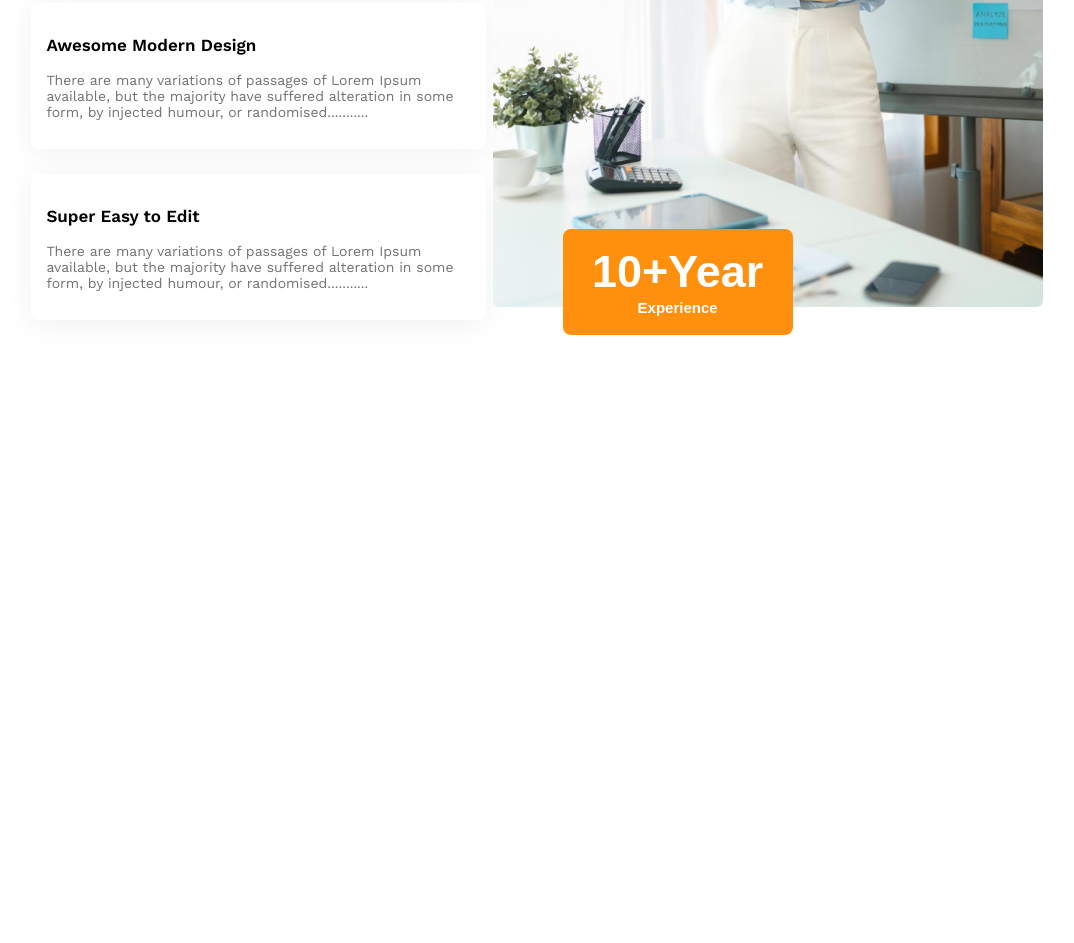
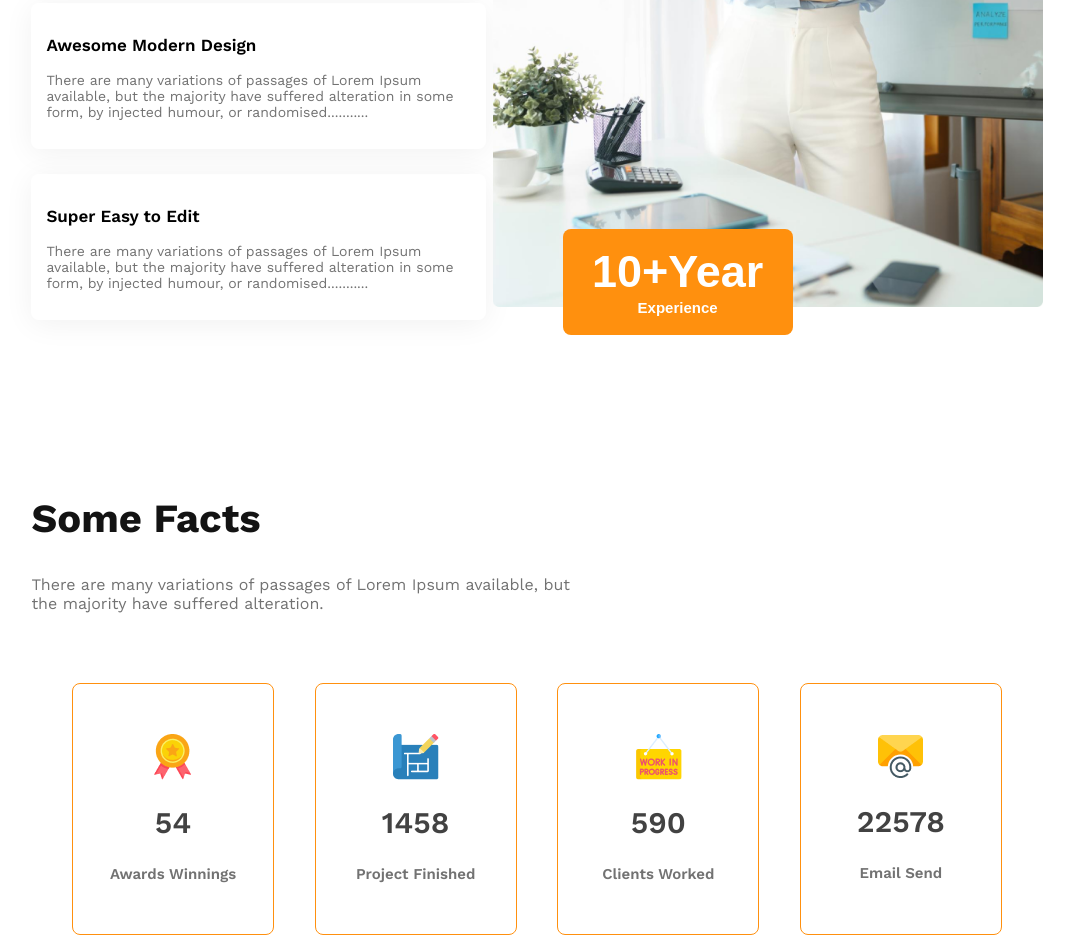
Before and after one commit to Itminan30/g3-architects, a plain HTML site: page index.html in a window 1280 px wide. Shown: the part 2275-3218 px from the top of the page, without its empty margins (103-1177 px from the left). Before the commit the page ends 2628 px from the top, so only its background shows below. Drawn offline with nearby package versions, Linux system fonts and the light colour scheme.

Commit message:
some-facts section done

```diff
--- a/index.html
+++ b/index.html
@@ -101,8 +101,44 @@
                     <span style="font-size: 15px;">Experience</span>
                 </button>
             </div>
+        </section>
 
+        <section class="some-facts">
+            <div class="fact-info">
+                <h2 class="fact-title">
+                    Some Facts
+                </h2>
+
+                <p class="fact-description">
+                    There are many variations of passages of Lorem Ipsum available, but <br> the majority have suffered alteration.
+                </p>
+            </div>
+
+            <div class="fact-boxes">
+                <div class="fact-box">
+                    <img src="images/icons/ribon.png" alt="">
+                    <h2>54</h2>
+                    <p>Awards Winnings</p>
+                </div>
+                <div class="fact-box">
+                    <img src="images/icons/projects.png" alt="">
+                    <h2>1458</h2>
+                    <p>Project Finished</p>
+                </div>
+                <div class="fact-box">
+                    <img src="images/icons/customers.png" alt="">
+                    <h2>590</h2>
+                    <p>Clients Worked</p>
+                </div>
+                <div class="fact-box">
+                    <img src="images/icons/email.png" alt="">
+                    <h2>22578</h2>
+                    <p>Email Send</p>
+                </div>
+            </div>
         </section>
+
+
     </main>
     <!----------------------------------------------------------------------------
                                     main end
--- a/styles/style.css
+++ b/styles/style.css
@@ -138,7 +138,7 @@ body {
 /*-------------------------------------------------------------------------------
                                 main styles end
 ---------------------------------------------------------------------------------*/
-/* features section styles */
+                /* features section styles */
 
 .features {
     /* border: 3px dashed; */
@@ -184,7 +184,7 @@ body {
     margin: 0px;
 }
 
-/* likable features section */
+                /* likable features section */
 .likeable-features {
     /* border: 3px solid; */
     display: flex;
@@ -263,7 +263,58 @@ body {
     height: auto;
 }
 
+                /* some-facts styles */
 
+.some-facts {
+    width: 80%;
+    margin: auto;
+    margin-top: 150px;
+}
+
+.fact-title {
+    font-weight: 700;
+    font-size: 40px;
+    color: #131313;
+}
+
+.fact-description {
+    font-weight: 400;
+    font-size: 16px;
+    color: #727272;
+}
+
+.fact-boxes {
+    display: flex;
+    justify-content: space-evenly;
+    margin: 70px 0 0 0;
+}
+
+.fact-box {
+    border: 1px solid #FF900E;
+    border-radius: 8px;
+    width: 200px;
+    height: 200px;
+    padding: 50px 0 0 0;
+}
+
+.fact-box img {
+    display: block;
+    margin: auto;
+}
+
+.fact-box h2 {
+    font-weight: 600;
+    font-size: 30px;
+    color: #424242;
+    text-align: center;
+}
+
+.fact-box p {
+    font-weight: 600;
+    font-size: 15px;
+    color: #727272;
+    text-align: center;
+}
 /*------------------------------------------------------------------------------
                             footer styles start
 --------------------------------------------------------------------------------*/
```
